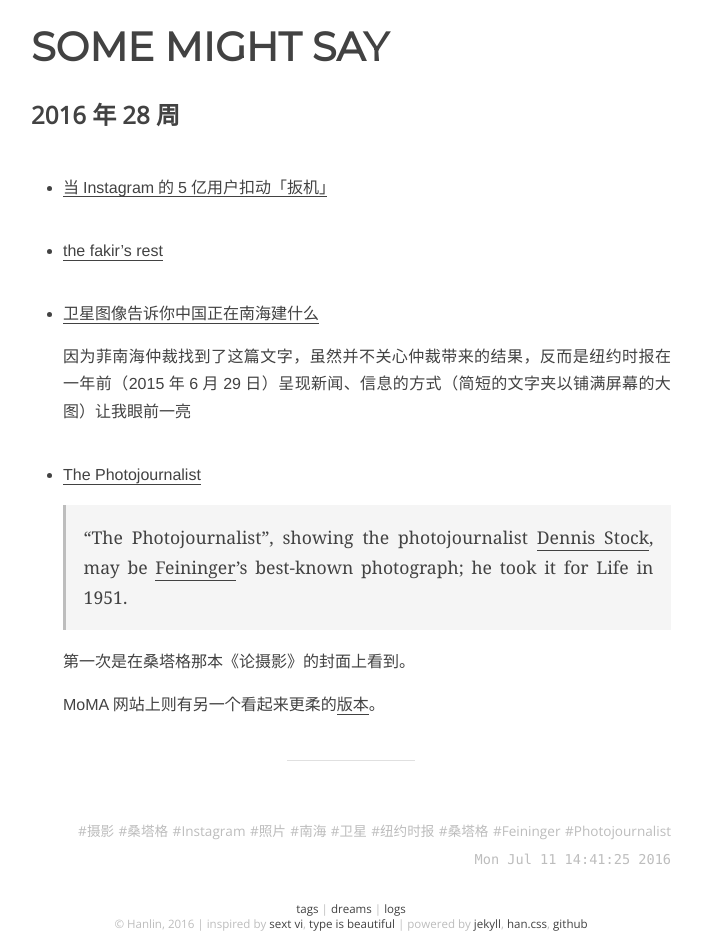
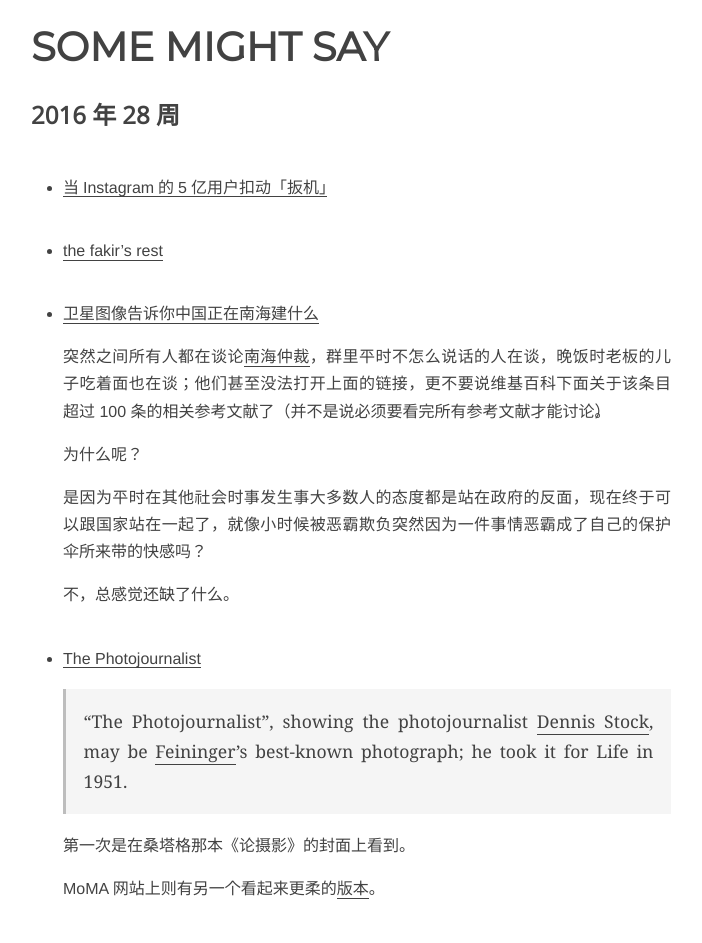
Before and after one commit to onion7878/word, a Jekyll site: the page built from _posts/logs/2016-04-11-28.md, in a window 1280 px wide. Shown: the top 943 px of the page, without its empty margins (289-991 px from the left). Built offline with Jekyll 4.4.1, drawn with Linux system fonts in a browser that asks for light colours; some of the changed text lies outside the part shown.

Commit message:
add info

```diff
--- a/_posts/logs/2016-04-11-28.md
+++ b/_posts/logs/2016-04-11-28.md
@@ -14,7 +14,13 @@
 
 - [卫星图像告诉你中国正在南海建什么](http://www.nytimes.com/interactive/2015/07/30/world/asia/what-china-has-been-building-in-the-south-china-sea-cn.html)
 
-	因为菲南海仲裁找到了这篇文字，虽然并不关心仲裁带来的结果，反而是纽约时报在一年前（2015年6月29日）呈现新闻、信息的方式（简短的文字夹以铺满屏幕的大图）让我眼前一亮
+	突然之间所有人都在谈论[南海仲裁](https://zh.wikipedia.org/wiki/菲律賓控告中國案)，群里平时不怎么说话的人在谈，晚饭时老板的儿子吃着面也在谈；他们甚至没法打开上面的链接，更不要说维基百科下面关于该条目超过 100 条的相关参考文献了（并不是说必须要看完所有参考文献才能讨论）。
+
+	为什么呢？
+
+	是因为平时在其他社会时事发生事大多数人的态度都是站在政府的反面，现在终于可以跟国家站在一起了，就像小时候被恶霸欺负突然因为一件事情恶霸成了自己的保护伞所来带的快感吗？
+
+	不，总感觉还缺了什么。
 
 - [The Photojournalist](https://en.wikipedia.org/wiki/File:Feininger,_The_Photojournalist.jpg)
 
@@ -24,4 +30,16 @@
 
 	MoMA 网站上则有另一个看起来更柔的[版本](http://www.moma.org/collection/works/82485)。
 
+- [Playdead](http://http://www.playdead.com/inside/)
+
+	<img src="http://www.playdead.com/css/img/inside/inside_logo.png" alt="">
+
+	HEX: `#6C0C0E` FONT: `[Oswald](https://fonts.google.com/specimen/Oswald)`
+
+	上周日晚饭后在打完了 INSIDE。
+
+	横向移动，纵深感第一感觉像部电影，闭合的故事，大量留白，以及可能的不同结局，不仅仅是部电影还是一部好电影。
+
+	不知道说她像一部电影是在夸奖她还是贬低她，我的本意当然是前者，但她又具备绝大部分电影没有的浸入感（[immersive](https://en.wikipedia.org/wiki/Immersion_(virtual_reality))）。
+
 ---
```
Also changed, not shown: other parts of _posts/logs/2016-04-11-28.md (+1 -1 lines).
